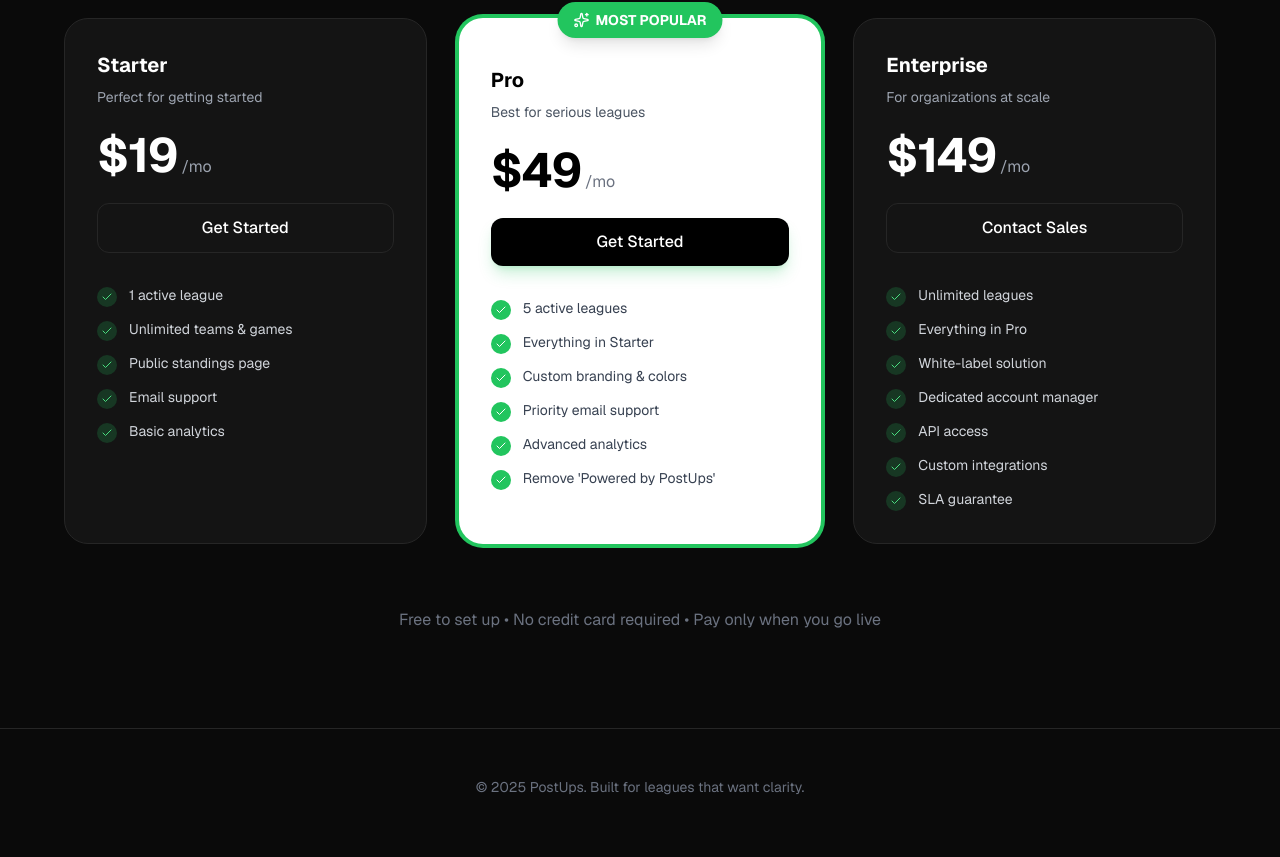
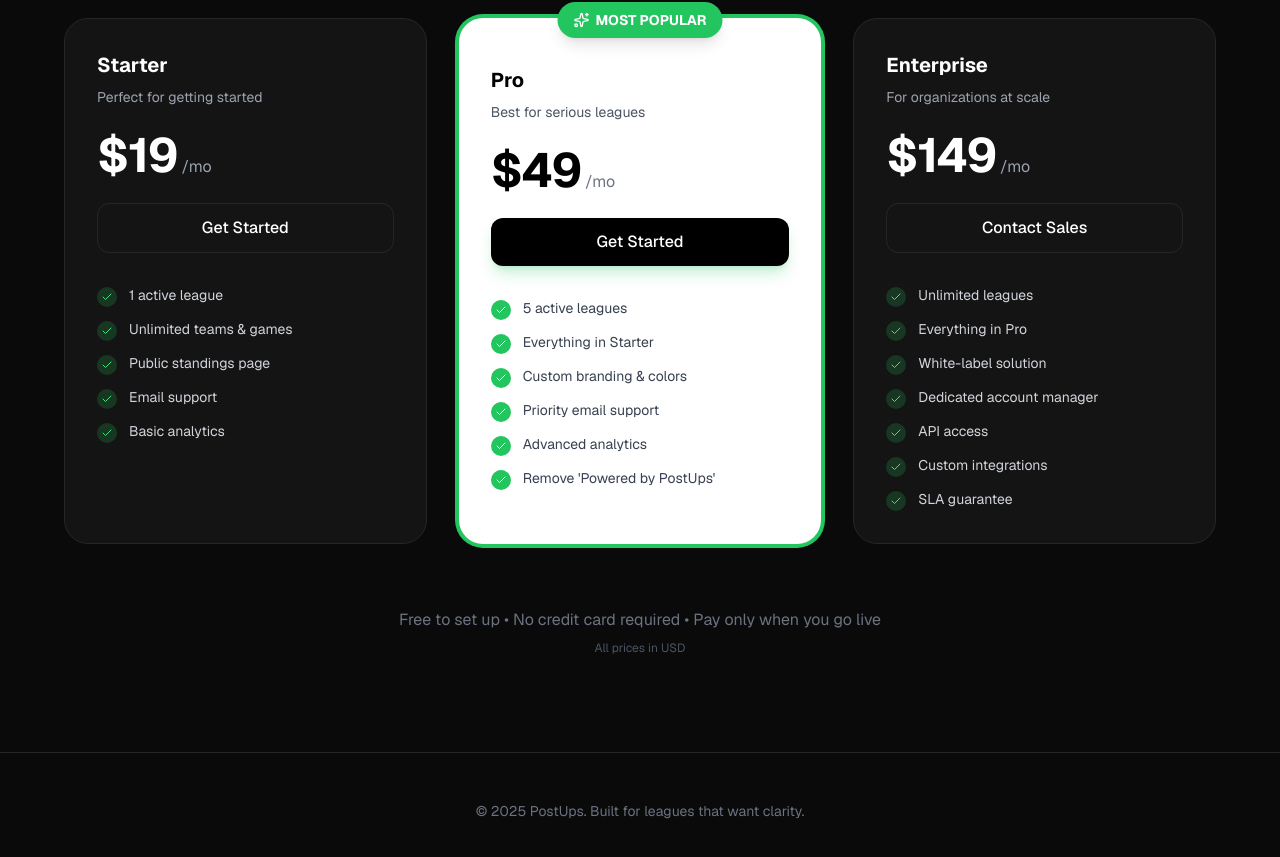
Before and after one commit to birddog87/postups, a Next.js app: page / in a window 1280 px wide. Shown: the part 1816-2673 px from the top of the page. Built offline with nearby package versions, Linux system fonts and the light colour scheme.

Commit message:
feat: add USD pricing note

```diff
--- a/src/components/landing/pricing.tsx
+++ b/src/components/landing/pricing.tsx
@@ -201,9 +201,12 @@ export function Pricing() {
         </div>
 
         {/* Trust */}
-        <div className="mt-16 text-center">
+        <div className="mt-16 text-center space-y-2">
           <p className="text-gray-500">
             Free to set up • No credit card required • Pay only when you go live
+          </p>
+          <p className="text-gray-600 text-xs">
+            All prices in USD
           </p>
         </div>
       </div>
```
